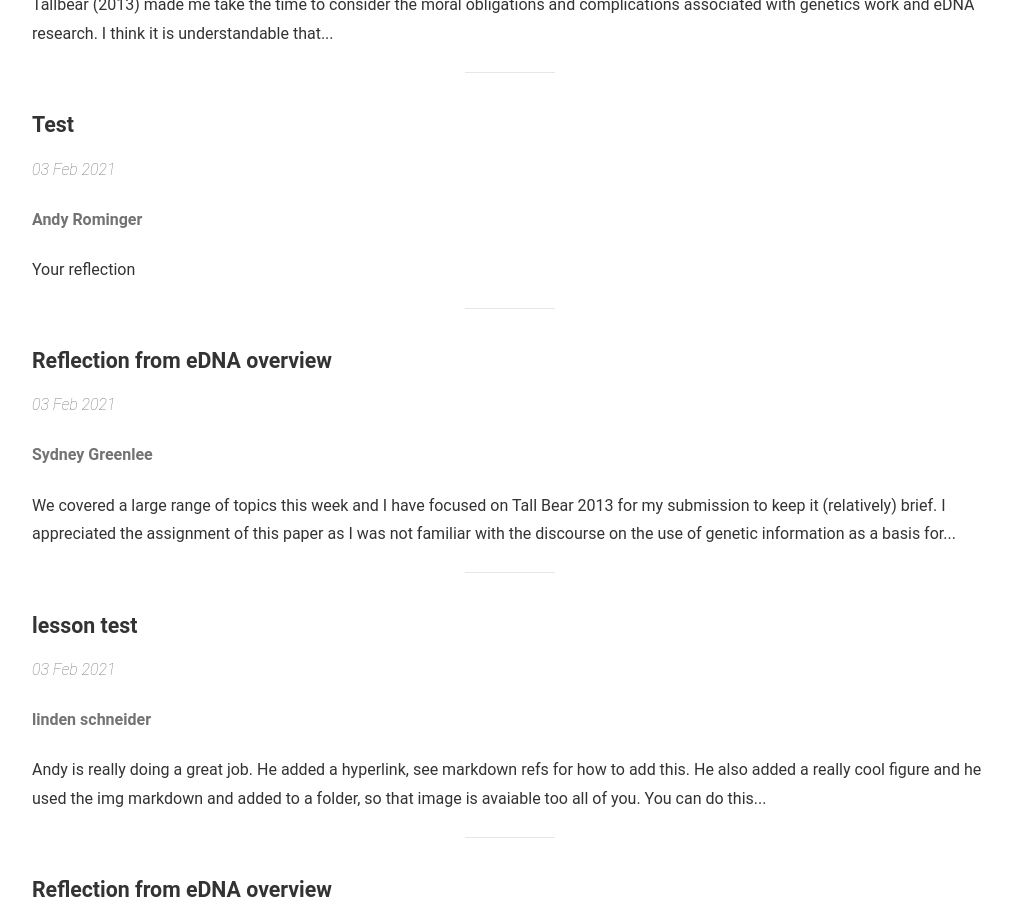
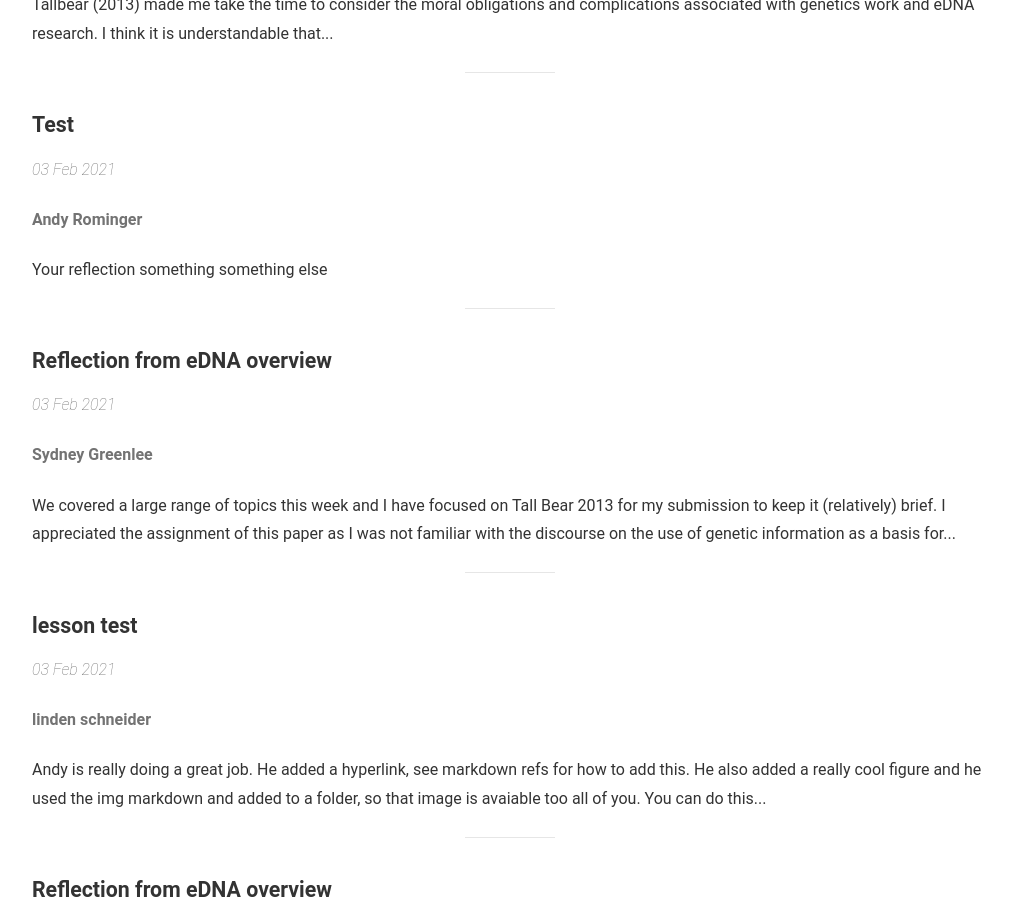
Before and after one commit to fundamentals-eDNA/fundamentals-eDNA.github.io, a Jekyll site: the page built from reflections.md, in a window 1280 px wide and 900 px high, scrolled down 1196 px. Shown: the whole window, without its empty margins (142-1154 px from the left). Built offline with Jekyll 4.4.1, drawn with Linux system fonts in a browser that asks for light colours.

Commit message:
more random

```diff
--- a/_posts/2021-02-03-overview_ajr.md
+++ b/_posts/2021-02-03-overview_ajr.md
@@ -5,3 +5,6 @@ author: Andy Rominger
 ---
 
 Your reflection
+
+something
+something else
```
